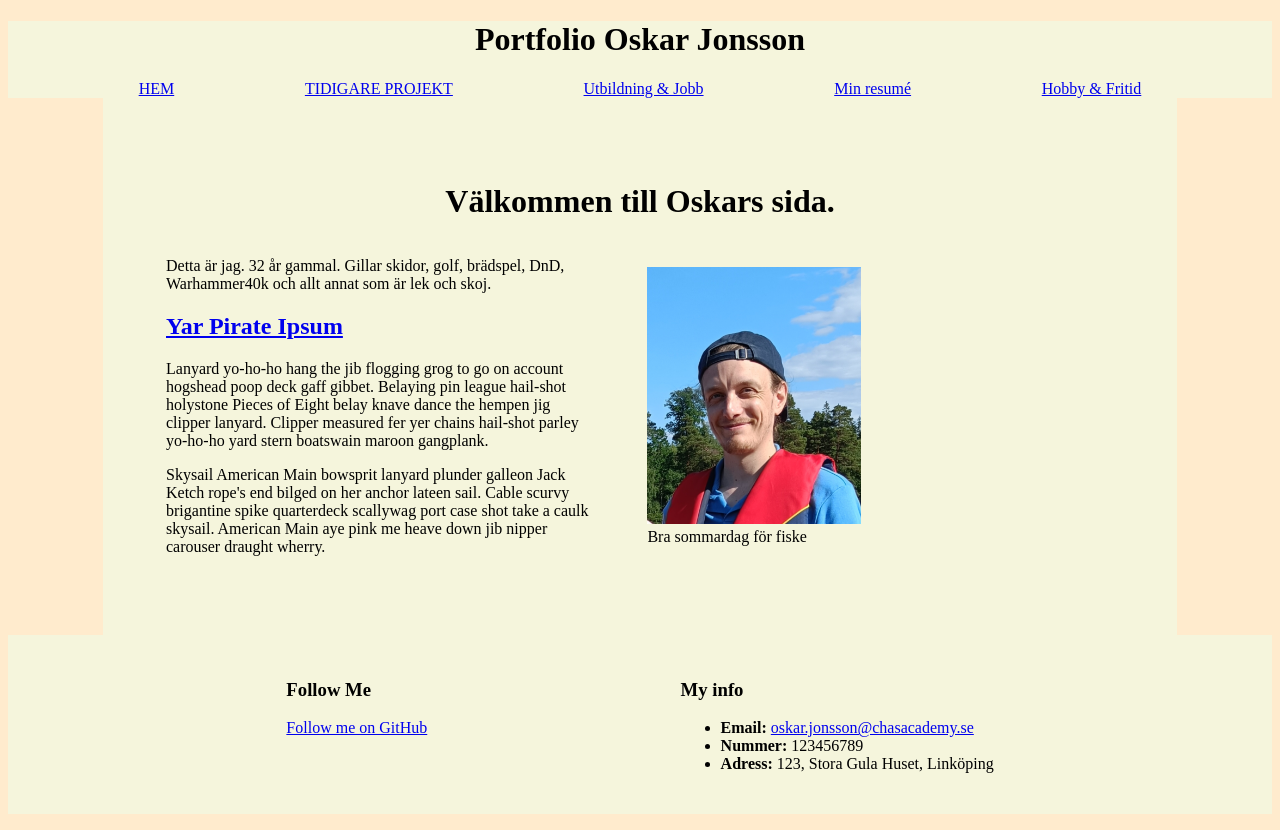
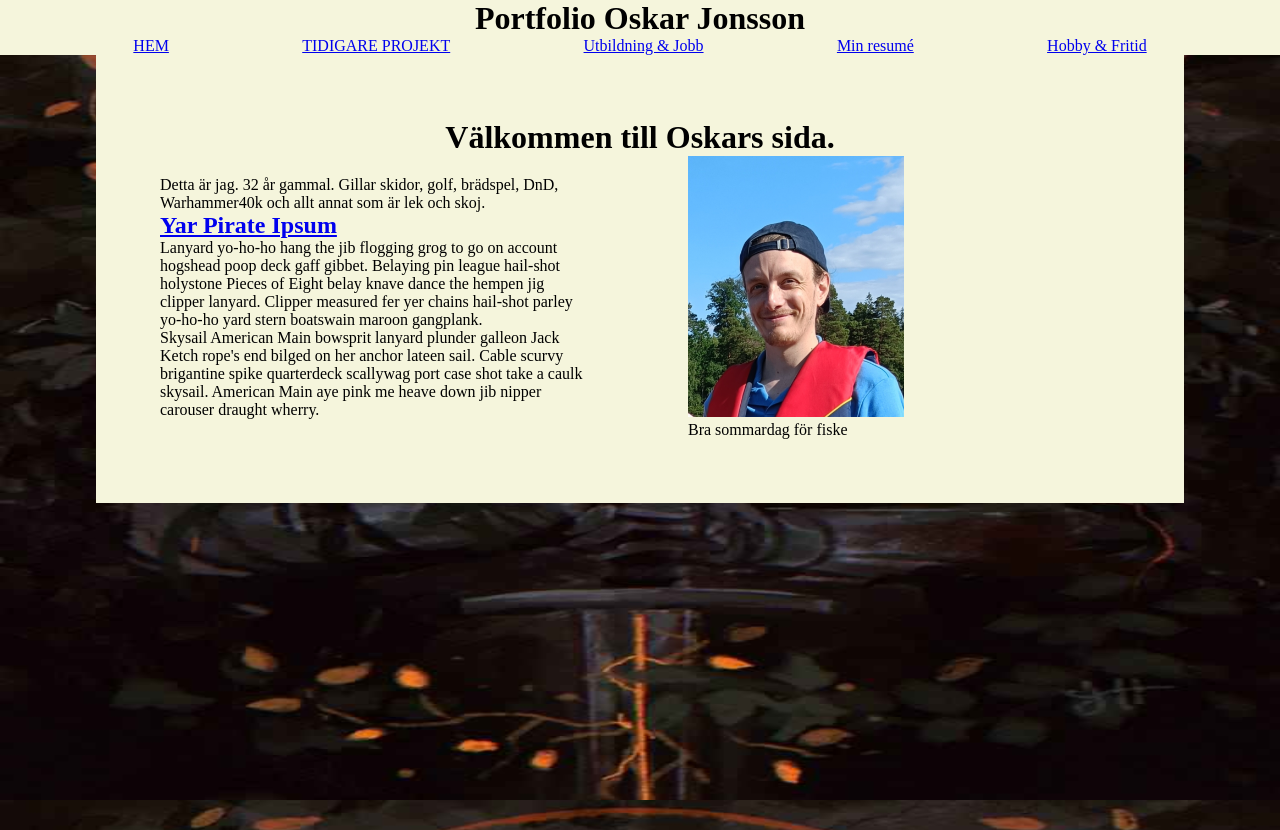
Before and after one commit to ojonss/Webbutveckling-UI-UX, a plain HTML site: page index.html in a window 1280 px wide. Shown: the top 830 px of the page. Drawn offline with Linux system fonts and the light colour scheme.

Commit message:
add parallax and fix styles

```diff
--- a/index.html
+++ b/index.html
@@ -5,24 +5,26 @@
     <meta charset="UTF-8">
     <meta name="viewport" content="width=device-width, initial-scale=1.0">
     <title>Hem</title>
+    <link rel="stylesheet" href="style.css"> <!-- Link to the external CSS file -->
 </head>
 
-<body style="background-color: blanchedalmond;">
+<body class="parallax-1">
 
-    <header style="background-color: beige;">
+    <header>
         <h1 style="text-align: center">Portfolio Oskar Jonsson</h1>
-        <div style="display: flex; justify-content: space-evenly; text-align: center;">
+        <nav>
             <a href="index.html">HEM</a>
             <a href="src/projekt.html">TIDIGARE PROJEKT</a>
             <a href="src/utb_jobb.html">Utbildning & Jobb</a>
             <a href="src/cv.html">Min resumé</a>
             <a href="src/hobby.html">Hobby & Fritid</a>
-        </div>
+        </nav>
     </header>
-    <div style="background-color: beige; width:75%; margin:auto; padding: 5%;">
+
+    <div class="main-content">
         <h1 style="text-align: center">Välkommen till Oskars sida.</h1>
-        <article style="display: flex; justify-content: space-between; align-items: center;">
-            <section style="width: 45%;">
+        <article class="article-layout">
+            <section class="article-section">
                 <p>Detta är jag. 32 år gammal. Gillar skidor, golf, brädspel, DnD,
                     Warhammer40k och allt annat som är lek och skoj.</p>
                 <h2><a href="https://pirateipsum.me/">Yar Pirate Ipsum</a></h2>
@@ -36,29 +38,32 @@
                     quarterdeck scallywag port case shot take a caulk skysail. American Main
                     aye pink me heave down jib nipper carouser draught wherry.</p>
             </section>
-            <figure style="width: 45%;">
-                <img src="bilder/Profile_pic_1.jpg" alt="sommar23" style="width: 50%; height: auto;">
+            <figure class="article-figure">
+                <img src="bilder/Profile_pic_1.jpg" alt="sommar23">
                 <figcaption>Bra sommardag för fiske</figcaption>
             </figure>
         </article>
     </div>
-    <footer
-        style="background-color: beige; display: flex; justify-content: space-evenly; padding: 25px;">
+
+    <div class="spacer"></div>
+    <div style="height: 20%; background-color: bisque;"></div>
+    <div class="parallax-2"></div>
+
+    <footer>
         <div>
             <h3>Follow Me</h3>
             <a href="https://github.com/ojonss" target="_blank">Follow me on GitHub</a>
         </div>
         <div>
             <h3>My info</h3>
-            <p>
             <ul>
                 <li><b>Email: </b><a href="mailto:oskar.jonsson@chasacademy.se">oskar.jonsson@chasacademy.se</a></li>
                 <li><b>Nummer: </b>123456789</li>
                 <li><b>Adress: </b>123, Stora Gula Huset, Linköping</li>
             </ul>
-            </p>
         </div>
     </footer>
+
 </body>
 
 </html>
--- a/style.css
+++ b/style.css
@@ -1,4 +1,75 @@
-p {
-    font-size: 60px;
-    color: rgb(255, 0, 0);
-  }
+/* General reset */
+* {
+  margin: 0px;
+  padding: 0px;
+}
+
+/* Parallax backgrounds */
+.parallax-1 {
+  width: 100vw;
+  height: 100vh;
+  background-image: url(bilder/cool_tavla.jpg);
+  background-size: 100% 100%;
+  background-attachment: fixed;
+}
+
+.parallax-2 {
+  width: 100vw;
+  height: 100vh;
+  background-image: url(bilder/Skord_pic_1.jpeg);
+  background-attachment: fixed;
+  background-size: 100% 100%;
+}
+
+/* Header styles */
+header {
+  background-color: beige;
+}
+
+/* Navigation styles */
+nav {
+  display: flex;
+  justify-content: space-evenly;
+  text-align: center;
+}
+
+/* Main content container */
+.main-content {
+  background-color: beige;
+  width: 75%;
+  margin: auto;
+  padding: 5%;
+}
+
+/* Article and figure layout */
+.article-layout {
+  display: flex;
+  justify-content: space-between;
+  align-items: center;
+}
+
+.article-section {
+  width: 45%;
+}
+
+.article-figure {
+  width: 45%;
+}
+
+.article-figure img {
+  width: 50%;
+  height: auto;
+}
+
+/* Empty div for spacing */
+.spacer {
+  height: 100vh;
+}
+
+/* Footer styles */
+footer {
+  background-color: beige;
+  display: flex;
+  justify-content: space-evenly;
+  padding: 25px;
+}
```
